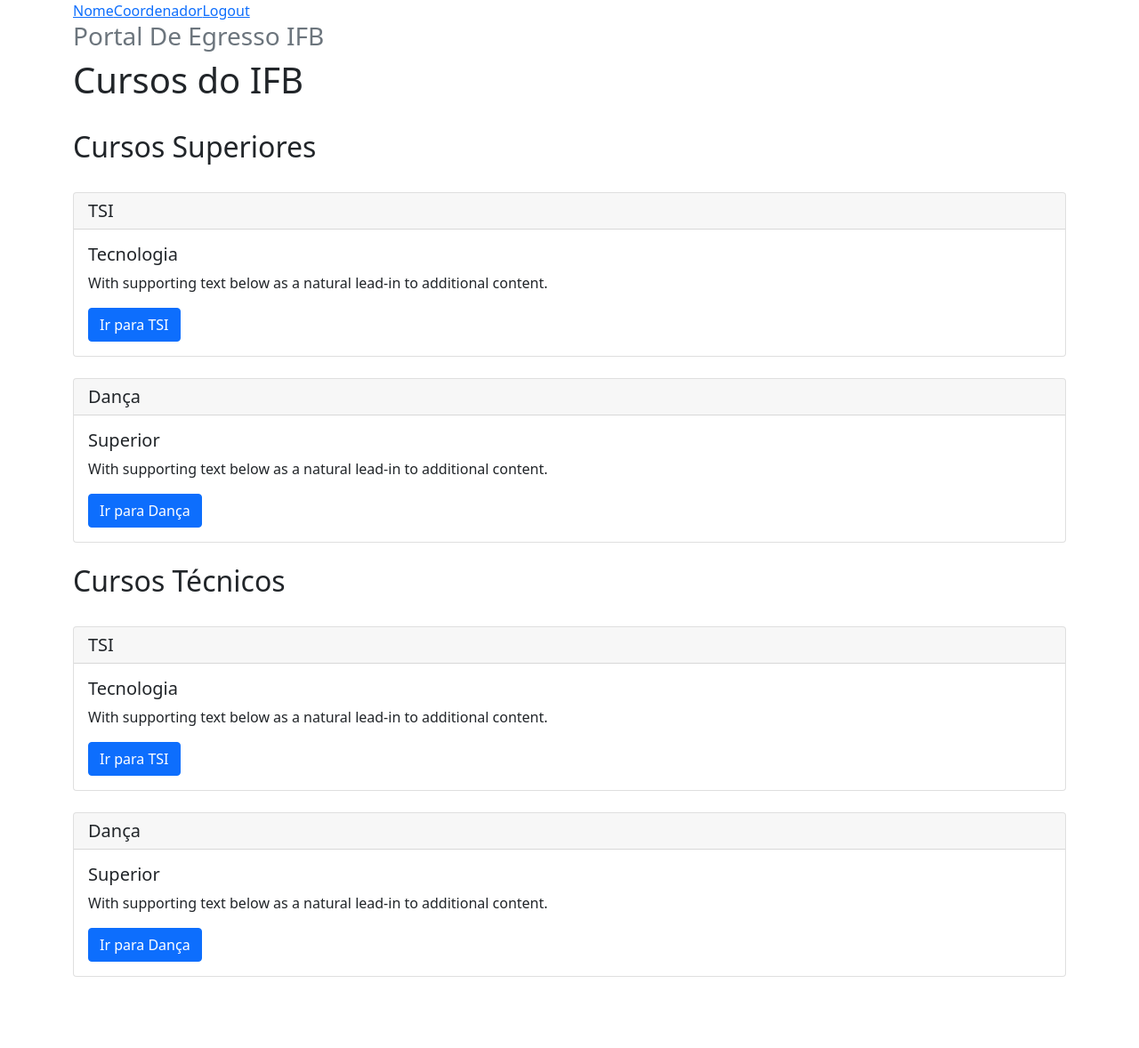
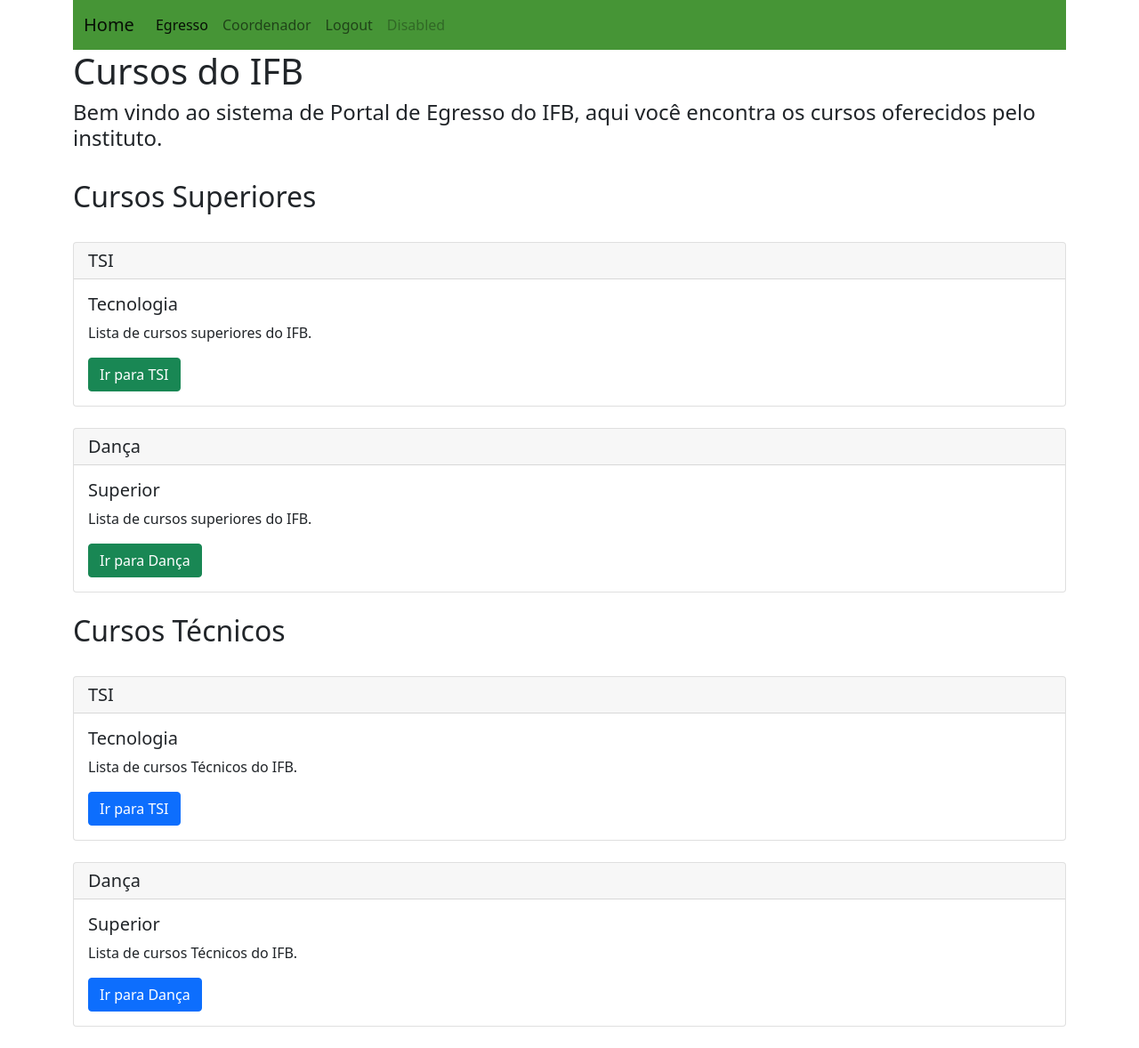
Before and after one commit to Andredf51/Portal_Egresso_IFB, a Django app: page / in a window 1280 px wide. Shown: the whole page at 89% size. Before the commit the page ends 1098 px from the top, so only its background shows below. Run offline with Django 3.2, Linux system fonts and the light colour scheme; data comes from the database, SQL or seed files in the repository; both versions use the stored data as it was after the commit; some libraries are stand-ins or nearby versions.

Commit message:
Ajustes dos link das páginas e ajusdes no Bootstrap

```diff
--- a/perfis/templates/alunos.html
+++ b/perfis/templates/alunos.html
@@ -1,4 +1,4 @@
-
+<!--Página de teste, carrega o perfil do aluno de acordo com o ID-->
 {% extends "base.html" %}
 
 {% block body %}
--- a/perfis/templates/base.html
+++ b/perfis/templates/base.html
@@ -11,20 +11,31 @@
   </head>
   <body>
     <div class="container">
-      <div class="header">
-        <ul class="nav nav-pills pull-right">
-          <li class=""><a href="{% url 'index' %}">Nome</a></li>
-          <li class=""><a href="/coordenador">Coordenador</a></li>
-          <li class=""><a href="/logout/">Logout</a></li>
-        </ul>
-        <h3 class="text-muted">Portal De Egresso IFB</h3>
-      </div>
+
+      <nav class="navbar navbar-expand-lg navbar-light" style="background-color: #469536;">
+        <div class="container-fluid">
+          <a class="navbar-brand" href="{% url 'index' %}">Home</a>
+          <button class="navbar-toggler" type="button" data-bs-toggle="collapse" data-bs-target="#navbarNavAltMarkup"
+                  aria-controls="navbarNavAltMarkup" aria-expanded="false" aria-label="Toggle navigation">
+            <span class="navbar-toggler-icon"></span>
+          </button>
+          <div class="collapse navbar-collapse" id="navbarNavAltMarkup">
+            <div class="navbar-nav">
+              <a class="nav-link active" aria-current="page" href="#">Egresso</a>
+              <a class="nav-link" href="/coordenador">Coordenador</a>
+              <a class="nav-link" href="#">Logout</a>
+              <a class="nav-link disabled">Disabled</a>
+            </div>
+          </div>
+        </div>
+      </nav>
 
       <div class="row content">
          {% block body %}
          <!-- conteúdo da página entraria aqui -->
          {% endblock %}
       </div>
+
     </div>
   </body>
 </html>
--- a/perfis/templates/index.html
+++ b/perfis/templates/index.html
@@ -5,6 +5,7 @@
 
 <div class="col-lg-12">
     <h1>Cursos do IFB</h1>
+    <h4>Bem vindo ao sistema de Portal de Egresso do IFB, aqui você encontra os cursos oferecidos pelo instituto.</h4>
     <br>
 
     <h2> Cursos Superiores</h2>
@@ -16,8 +17,8 @@
         <h5 class="card-header">{{perfil.nome}}</h5>
         <div class="card-body">
           <h5 class="card-title">{{perfil.nivel}}</h5>
-          <p class="card-text">With supporting text below as a natural lead-in to additional content.</p>
-          <a href="{% url 'exibir_turma' %}" class="btn btn-primary">Ir para {{perfil.nome}}</a>
+          <p class="card-text">Lista de cursos superiores do IFB.</p>
+          <a href="{% url 'exibir_turma' %}" class="btn btn-success">Ir para {{perfil.nome}}</a>
         </div>
     </div>
     <br>
@@ -33,7 +34,7 @@
         <h5 class="card-header">{{perfil.nome}}</h5>
         <div class="card-body">
           <h5 class="card-title">{{perfil.nivel}}</h5>
-          <p class="card-text">With supporting text below as a natural lead-in to additional content.</p>
+          <p class="card-text">Lista de cursos Técnicos do IFB.</p>
           <a href="{% url 'exibir_turma' %}" class="btn btn-primary">Ir para {{perfil.nome}}</a>
         </div>
     </div>
--- a/perfis/urls.py
+++ b/perfis/urls.py
@@ -6,7 +6,8 @@
 urlpatterns = [
     path('', views.index, name='index'),
     path('perfis/<int:perfil_id>', views.exibir, name='exibir'),
-    path('turmas', views.exibir_turma, name='exibir_turma'),
+    # path('turmas', views.exibir_turma, name='exibir_turma'),
     path('coordenador', CoordenadorView.as_view(), name='coordenador'),
-    # path('turmas', TurmaView.as_view(), name='exibir_turma')
+    path('turmas', views.TurmaView.as_view(), name='exibir_turma'),
+    path('egressos', views.EgressoView.as_view(), name='exibir_egresso'),
 ]
--- a/perfis/views.py
+++ b/perfis/views.py
@@ -1,5 +1,5 @@
 from django.shortcuts import render
-from django.views.generic.base import View
+from django.views import generic
 from perfis.models import Alunos, Curso, Turma
 
 from django.views.generic import TemplateView
@@ -7,7 +7,9 @@
 # Create your views here.
 
 def index(request):
-    return render(request, 'index.html', { 'perfis' : Curso.objects.all()})
+    superior = Curso.objects.get(id=1)
+    tecnico = Curso.objects.all()
+    return render(request, 'index.html', {'perfis' : tecnico})
 
 def exibir(request, perfil_id):
 
@@ -23,8 +25,19 @@
 class CoordenadorView(TemplateView):
     template_name = 'pcoordenador.html'
 
-class TurmaView(TemplateView):
+
+class TurmaView(generic.ListView):
     template_name = 'turma.html'
+    model = Turma
+    queryset = Turma.objects.filter(id=2)
+    context_object_name = 'turmas'
+
+
+class EgressoView(generic.ListView):
+    template_name = 'pegresso.html'
+    model = Alunos
+    queryset = Alunos.objects.all()
+    context_object_name = 'egressos'
 
 #passos para criar uma aplicação
 #1° View - importa o TemplateView
```
Also changed, not shown: perfis/templates/pegresso.html (+29 -9 lines), perfis/templates/turma.html (+16 -9 lines), db.sqlite3.
